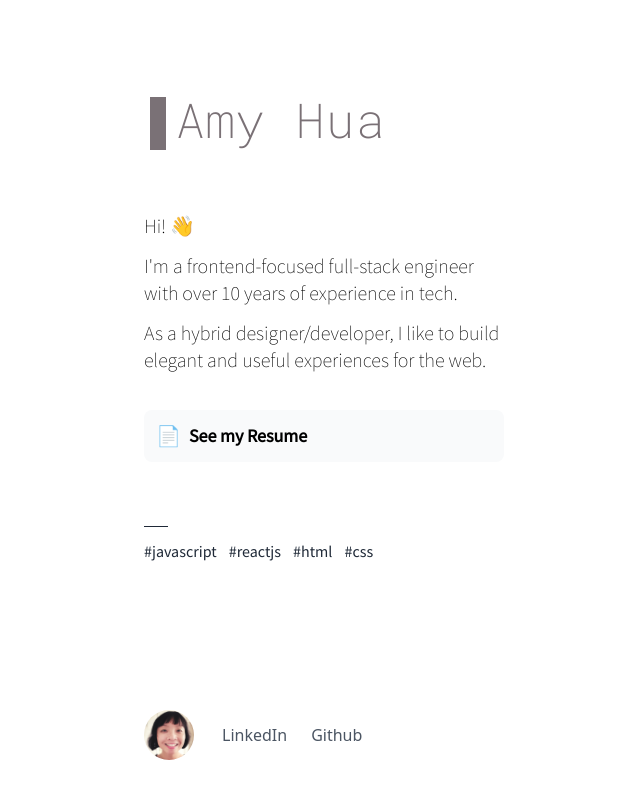
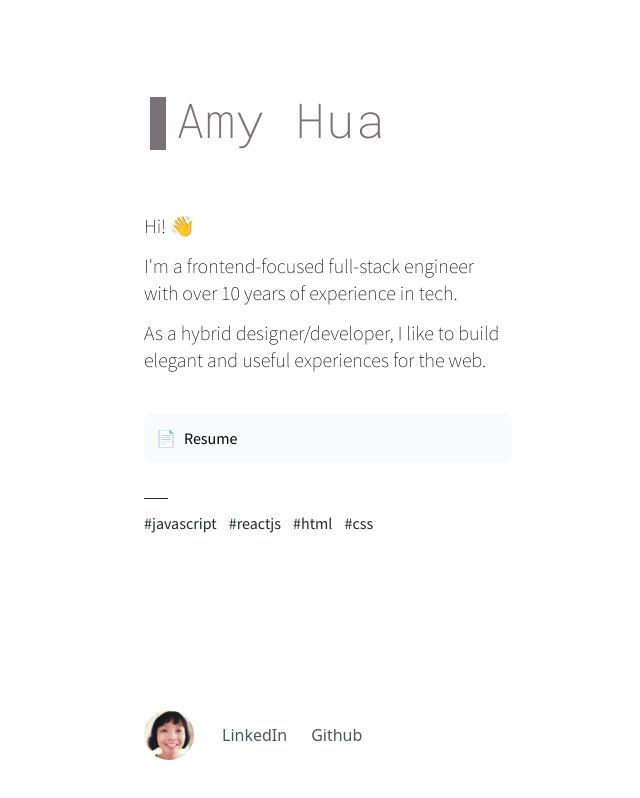
Before and after one commit to amyhua/amyhua.github.io, a Next.js app: page / in a window 1280 px wide. Shown: the whole page, without its empty margins (312-952 px from the left). Built offline with nearby package versions, Linux system fonts and the light colour scheme.

Commit message:
Restyle resume btn

```diff
--- a/pages/index.tsx
+++ b/pages/index.tsx
@@ -62,16 +62,17 @@ export default function Home() {
               <div className="mt-3 mb-6">
                 As a hybrid designer/developer, I like to build elegant and useful experiences for the web.
               </div>
+            </div>
             <a
               href="https://docs.google.com/document/d/e/2PACX-1vSk0JENkjv2SfFM9dKJWozcl4958CIHz7FlHnogHFseAb5v3Zcz0RqPwAIVmO95-VUjCCDy-pQwyqlw/pub"
               rel="noreferrer"
               target="_blank"
               className={classNames(
-                  "mt-9 flex items-center group cursor-pointer p-3 rounded-lg bg-gray-50 hover:bg-gray-100"
+                "mt-9 flex items-center group cursor-pointer p-3 rounded-lg bg-gray-50 hover:bg-gray-100",
+                sourceSansPro.className,
               )}>
-                <span className="align-middle">📄</span> <span className="text-lg inline-block text-black ml-2 font-bold">See my Resume</span>
+              <span className="align-middle">📄</span> <span className="text-base inline-block text-black ml-2">Resume</span>
             </a>
-            </div>
             <div className={classNames(
               "py-3 my-3 text-gray-800",
               sourceSansPro.className,
```
Lines whose indentation alone changed are shown as unchanged.
